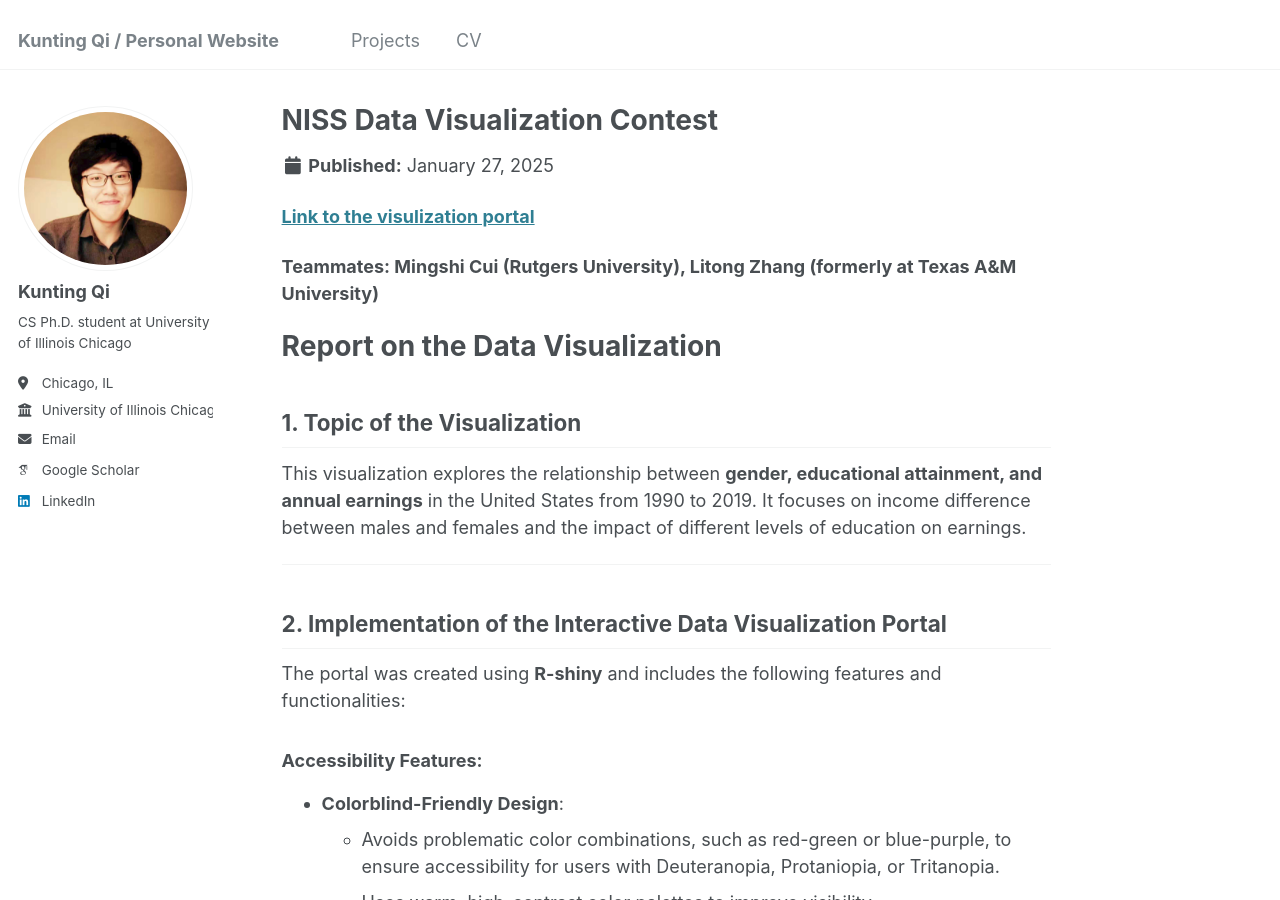
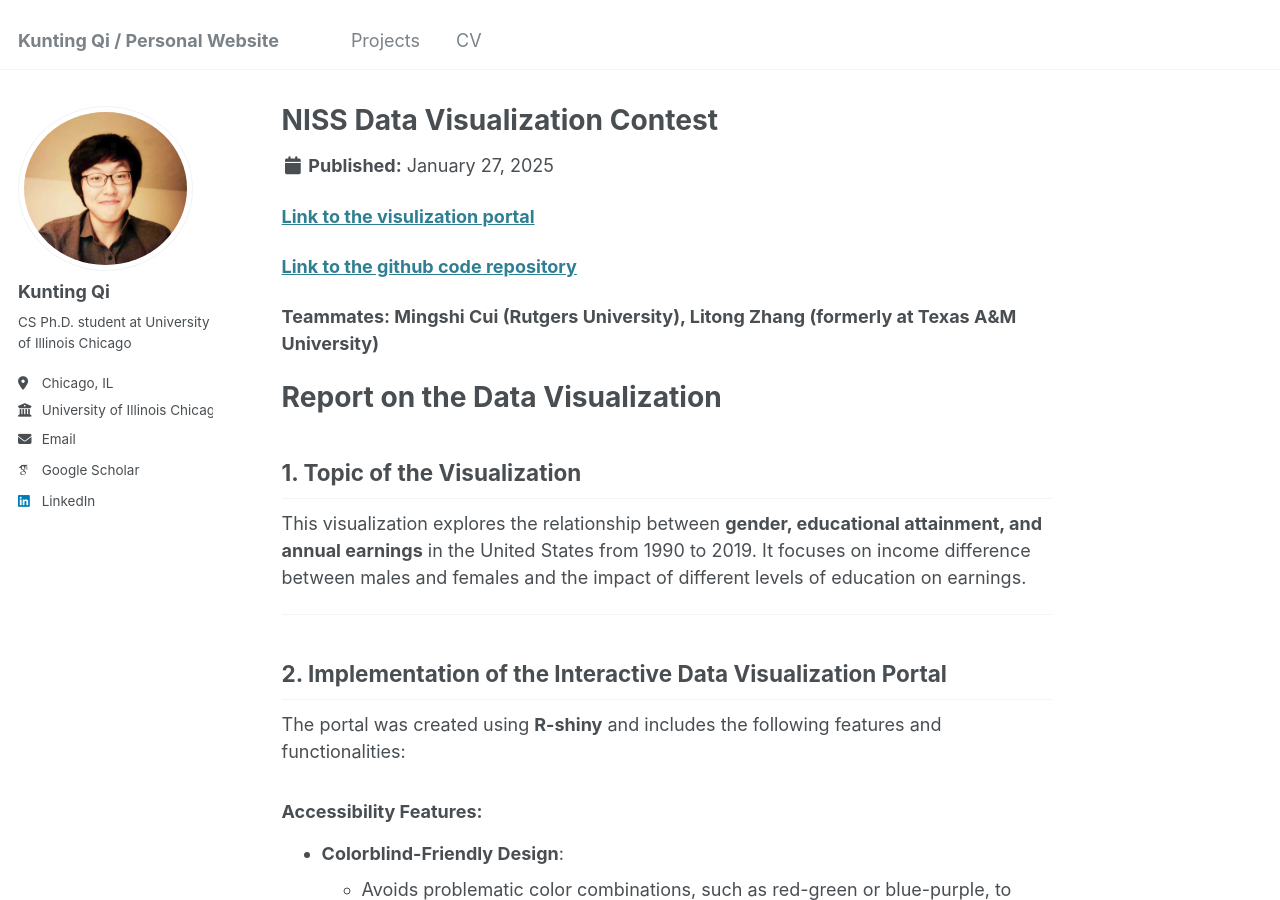
Before and after one commit to qktttt/qktttt.github.io, a Jekyll site: the page built from _portfolio/portfolio-2.md, in a window 1280 px wide and 900 px high. Built offline with Jekyll 4.4.1, drawn with Linux system fonts in a browser that asks for light colours; some web fonts are replaced.

Commit message:
new change

```diff
--- a/_portfolio/portfolio-2.md
+++ b/_portfolio/portfolio-2.md
@@ -8,6 +8,8 @@ teammates:
 ---
 
 **[Link to the visulization portal](https://best-data-visualization.shinyapps.io/niss_visualization/)**
+
+**[Link to the github code repository](https://github.com/qktttt/NISS_data_visualization)**
 
 **Teammates: Mingshi Cui (Rutgers University), Litong Zhang (formerly at Texas A&M University)**
 
```
